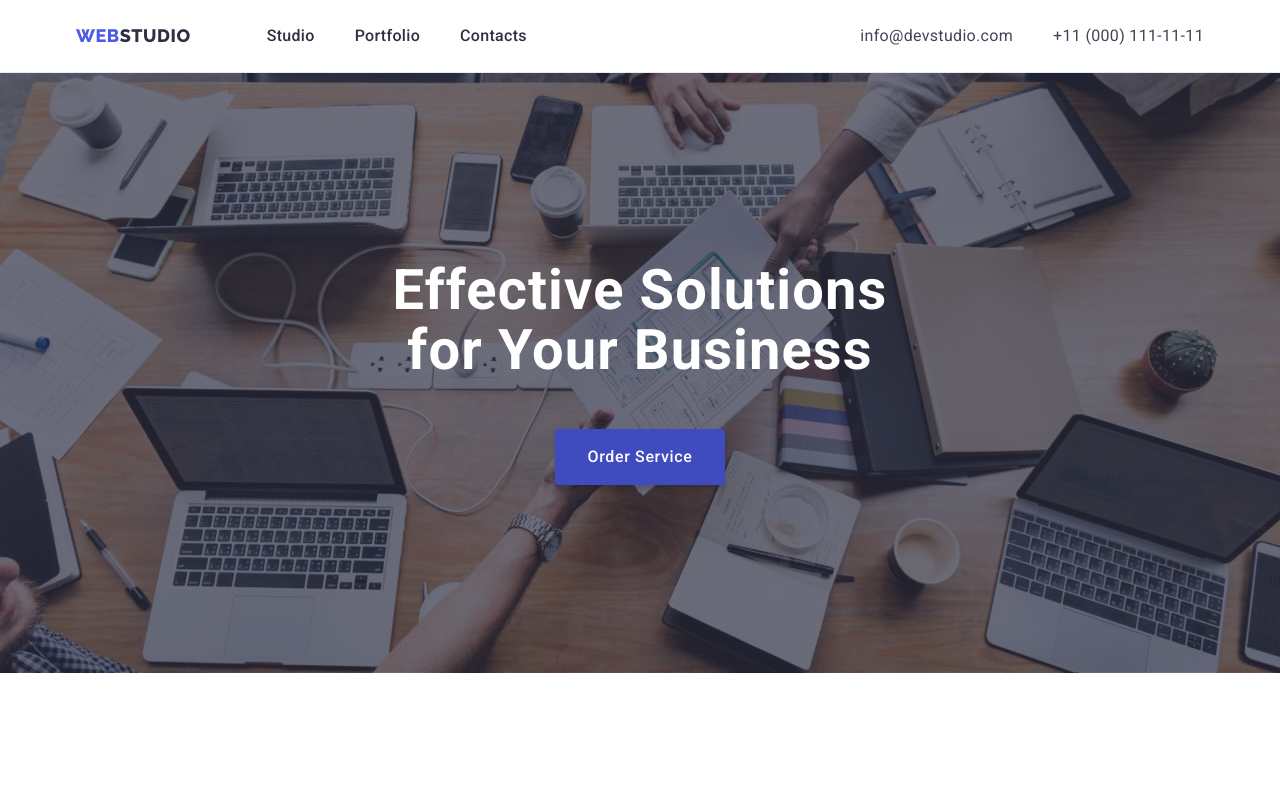
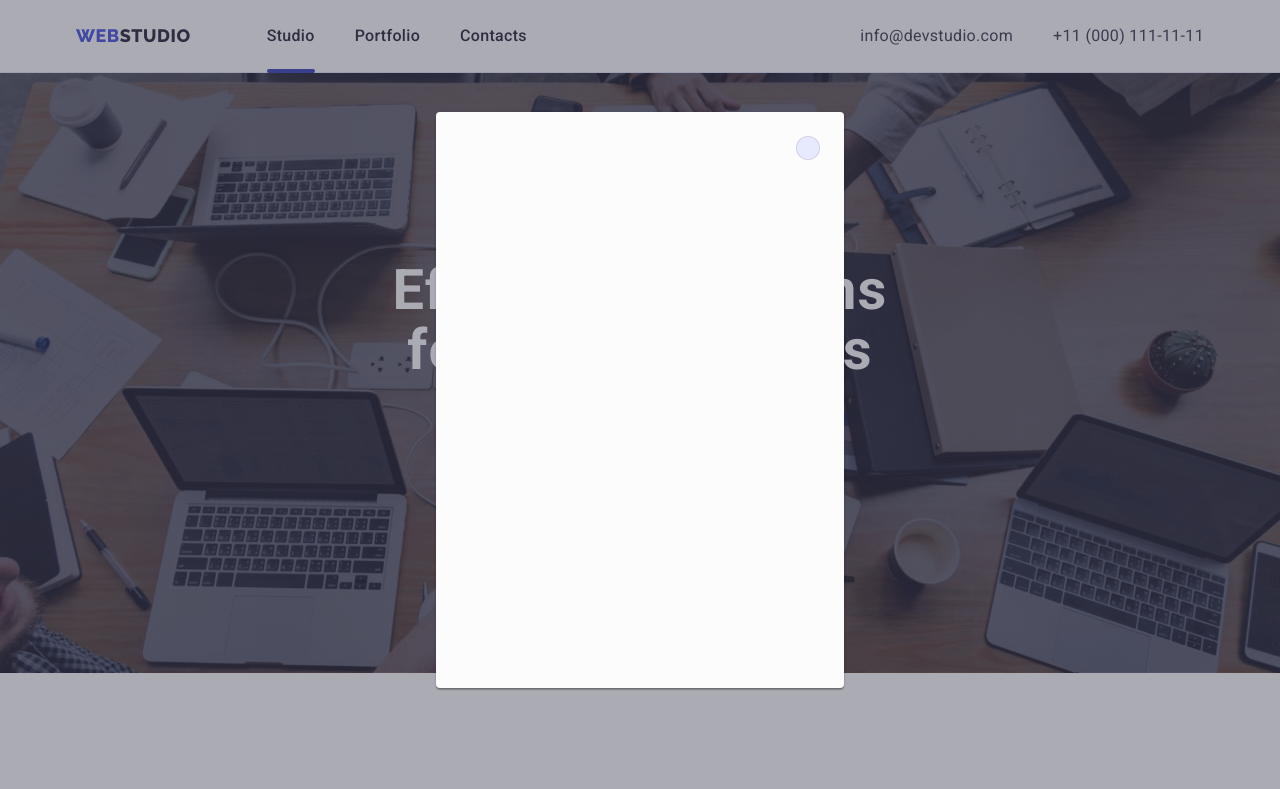
Before and after one commit to ValeriaLomaka/goit-markup-hw-05, a plain HTML site: page index.html in a window 1280 px wide. Both pictures are taken after a click on the button "Order Service". Shown: the top 789 px of the page. Drawn offline with nearby package versions, Linux system fonts and the light colour scheme.

Commit message:
Update styles.css

```diff
--- a/css/styles.css
+++ b/css/styles.css
@@ -82,6 +82,8 @@ nav{
   display: flex;
   text-align: center;
 
+
+
 }
 
 .logo {
@@ -126,6 +128,24 @@ nav{
   letter-spacing: 0.02em;
   color: var(--main-text-color);
   text-decoration: none;
+  position: relative;
+   transition-property: color;
+ transition-duration: 250ms;
+  transition-timing-function: cubic-bezier(0.4, 0, 0.2, 1);
+
+
+}
+
+.active::after{
+  content:"";
+  display: block;
+  position: absolute;
+  left: 0;
+  bottom:-1px;
+  width: 100%;
+  background: #404BBF;
+  border-radius: 2px;
+  height: 4px;
 }
 
 .contact-nav{
@@ -153,6 +173,8 @@ nav{
 .nav:hover,
 .nav:focus {
   color: #4d5ae5;
+
+
 }
 
 .section{
@@ -171,6 +193,10 @@ nav{
   color: var(--secondary-text-color);
   text-decoration: none;
   display: inline-block;
+  transition-property: color;
+  transition-duration: 250ms;
+  transition-timing-function: cubic-bezier(0.4, 0, 0.2, 1);
+
 }
 
 
@@ -213,6 +239,9 @@ nav{
   cursor: pointer;
   padding: 16px 32px;
   box-shadow: 0px 4px 4px rgba(0, 0, 0, 0.15);
+  transition-property:background-color;
+  transition-duration: 250ms;
+  transition-timing-function: cubic-bezier(0.4, 0, 0.2, 1);
 
 
 }
@@ -357,6 +386,9 @@ margin-bottom: 16px;
   align-items: center;
   background: rgba(255, 255, 255, 0.1);
   border-radius: 50%;
+  transition-property:background-color;
+  transition-duration: 250ms;
+  transition-timing-function: cubic-bezier(0.4, 0, 0.2, 1);
 
 }
 
@@ -392,6 +424,9 @@ margin-bottom: 16px;
   border: 1px solid #E7E9FC;
   border-radius: 4px;
   padding: 12px 24px;
+  transition-property: background-color;
+  transition-duration: 250ms;
+  transition-timing-function: cubic-bezier(0.4, 0, 0.2, 1);
 }
 
 .btn:is(:hover , :focus){
@@ -429,10 +464,37 @@ margin-bottom: 24px;
 
 }
 
+.section-top-text{
+position: absolute;
+top: 0;
+font-weight: 400;
+font-size: 16px;
+line-height: 1.5;
+letter-spacing: 0.02em;
+color: #F4F4FD;
+background-color: #4D5AE5;
+padding: 40px 32px 164px 32px;
+height: 100%;
+transform: translateY(100%);
+transition: transform 250ms cubic-bezier(0.4, 0, 0.2, 1);
+
+}
+
+.section-top-wrap{
+ position: relative;
+ overflow: hidden;
+}
+.item-interactive:is(:hover,:focus) .section-top-text {
+ transform: translateY(0%);
+}
+
 .cards-interactive{
   text-decoration: none;
   color: #2E2F42;
   display: block;
+      transition-property:box-shadow;
+    transition-duration: 250ms;
+    transition-timing-function: cubic-bezier(0.4, 0, 0.2, 1);
 
 }
 
@@ -462,6 +524,9 @@ height: 88px;
 
 .clients-logo{
 fill:var(--color1, #8e8f99);
+transition-property:fill;
+transition-duration: 250ms;
+transition-timing-function: cubic-bezier(0.4, 0, 0.2, 1);
 
 }
 
@@ -473,6 +538,9 @@ display: flex;
 justify-content: center;
 align-items: center;
 border-radius: 4px;
+transition-property:border;
+transition-duration: 250ms;
+transition-timing-function: cubic-bezier(0.4, 0, 0.2, 1);
 
 }
 
@@ -505,8 +573,57 @@ border-radius: 4px;
   border-radius: 50%;
   justify-content: center;
   align-items: center;
+  transition-property:background-color;
+  transition-duration: 250ms;
+  transition-timing-function: cubic-bezier(0.4, 0, 0.2, 1);
 }
 
 .section-soc-link:is(:hover, :focus){
   background-color:var(--active-color);
 }
+
+
+/* MODAL */
+.backdrop{
+  position: fixed;
+  top: 0;
+  width: 100%;
+  height: 100%;
+  background-color: rgba(46, 47, 66, 0.4);
+  transition: opacity 250ms cubic-bezier(0.4, 0, 0.2, 1),visibility 250ms cubic-bezier(0.4, 0, 0.2, 1) ;
+}
+.modal {
+width: 408px;
+min-height: 576px;
+background-color: #FCFCFC;
+box-shadow: 0px 1px 1px rgba(0, 0, 0, 0.14), 0px 1px 3px rgba(0, 0, 0, 0.12), 0px 2px 1px rgba(0, 0, 0, 0.2);
+border-radius: 4px;
+position: absolute;
+top:50%;
+left: 50%;
+transform: translate(-50%, -50%);
+padding: 24px 24px;
+
+
+}
+
+.backdrop .is-hidden .modal{
+
+}
+.modal-close {
+  width: 24px;
+  height: 24px;
+  background: #E7E9FC;
+  border: 1px solid rgba(0, 0, 0, 0.1);
+  cursor: pointer;
+  border-radius: 50%;
+  position: absolute;
+  top: 24px;
+  right: 24px;
+
+}
+.is-hidden{
+opacity: 0;
+visibility: hidden;
+pointer-events: none;
+}
```
Lines whose indentation alone changed are shown as unchanged.
